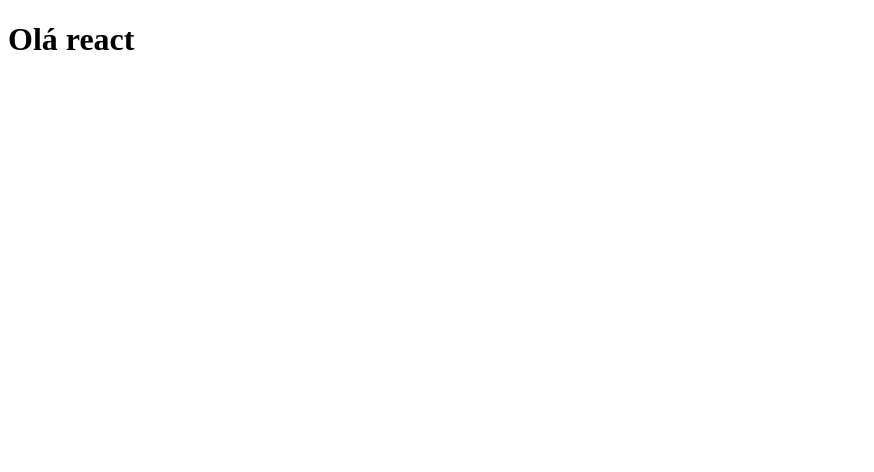
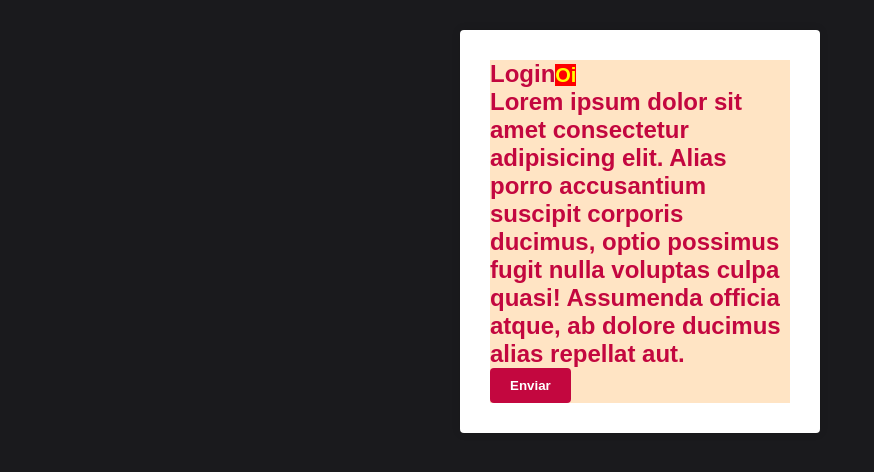
Before and after one commit to gustas01/front-escola-React_TS, a React (Vite) app: page / in a window 1280 px wide. Shown: the top 472 px of the page, without its empty margins (0-874 px from the left). Built offline with nearby package versions, Linux system fonts and the light colour scheme.

Commit message:
instalando styled-components e configurando cores

```diff
--- a/package.json
+++ b/package.json
@@ -10,11 +10,13 @@
   },
   "dependencies": {
     "react": "^18.2.0",
-    "react-dom": "^18.2.0"
+    "react-dom": "^18.2.0",
+    "styled-components": "^5.3.8"
   },
   "devDependencies": {
     "@types/react": "^18.0.27",
     "@types/react-dom": "^18.0.10",
+    "@types/styled-components": "^5.1.26",
     "@vitejs/plugin-react": "^3.1.0",
     "typescript": "^4.9.3",
     "vite": "^4.1.0"
--- a/src/App.tsx
+++ b/src/App.tsx
@@ -1,11 +1,16 @@
 import { useState } from 'react'
+import Login from './pages/login'
+import GlobalStyles from './styles/GlobalStyles'
 
 
 function App() {
   const [count, setCount] = useState(0)
 
   return (
-    <h1>Olá react</h1>
+    <>
+      <Login/>
+      <GlobalStyles/>
+    </>
   )
 }
 
--- /dev/null
+++ b/src/config/colors.ts
@@ -0,0 +1,7 @@
+export const primaryColor = '#C3073F';
+export const primaryDarkColor = '#1A1A1D';
+
+export const successColor = '#0197F6';
+export const infoColor = '0197F6';
+export const errorColor = '#F2AF29';
+export const warningColor = '#F2AF29';
--- /dev/null
+++ b/src/pages/login/index.tsx
@@ -0,0 +1,15 @@
+import { Container } from "../../styles/GlobalStyles"
+import { Title } from "./styled"
+
+export default function Login(){
+  return (
+    <Container>
+    <Title isRed={false}>
+      Login
+      <small>Oi</small>
+      <p>Lorem ipsum dolor sit amet consectetur adipisicing elit. Alias porro accusantium suscipit corporis ducimus, optio possimus fugit nulla voluptas culpa quasi! Assumenda officia atque, ab dolore ducimus alias repellat aut.</p>
+      <button type="button">Enviar</button>
+    </Title>
+    </Container>
+  )
+}
--- /dev/null
+++ b/src/pages/login/styled.tsx
@@ -0,0 +1,14 @@
+import styled from 'styled-components';
+
+type Props = {
+  isRed: boolean
+}
+
+
+export const Title = styled.h1 <Props>`
+background-color: bisque;
+  small {
+    color: yellow;
+    background-color: red;
+  }
+`
--- /dev/null
+++ b/src/styles/GlobalStyles.tsx
@@ -0,0 +1,50 @@
+import styled, { createGlobalStyle } from "styled-components";
+import { primaryColor, primaryDarkColor } from "../config/colors";
+
+export default createGlobalStyle`
+  * {
+    margin: 0;
+    padding: 0;
+    outline: none;
+    box-sizing: border-box;
+  }
+
+  body {
+    font-family: sans-serif;
+    background-color: ${primaryDarkColor};
+    color: ${primaryColor};
+  }
+
+  html, body, #root {
+    height: 100%;
+  }
+
+  button {
+    cursor: pointer;
+    background-color: ${primaryColor};
+    border: none;
+    color: #fff;
+    padding: 10px 20px;
+    border-radius: 4px;
+    font-weight: 700;
+  }
+
+  a {
+    text-decoration: none;
+    color: ${primaryColor};
+  }
+
+  ul {
+    list-style: none;
+  }
+`;
+
+
+export const Container = styled.section`
+  max-width: 360px;
+  background-color: #fff;
+  margin: 30px auto;
+  padding: 30px;
+  border-radius: 4px;
+  box-shadow: 0 0 10px rgba(0, 0, 0, 0.1);
+`;
```
Also changed, not shown: src/components/Header/index.tsx (added), src/components/Header/styled.tsx (added), 1 other file (tests, documents, lock files or other folders).
